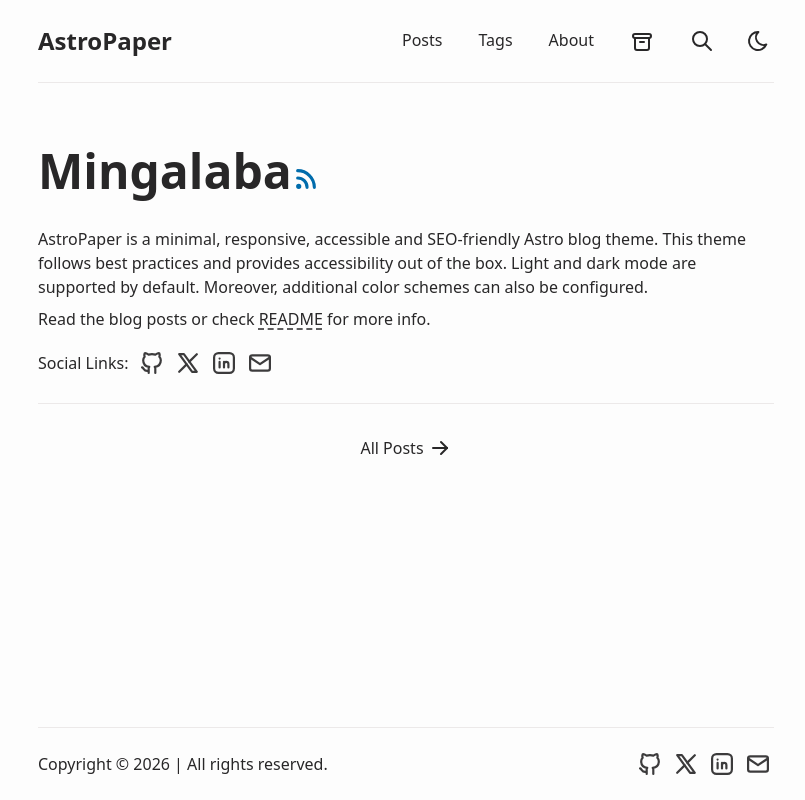
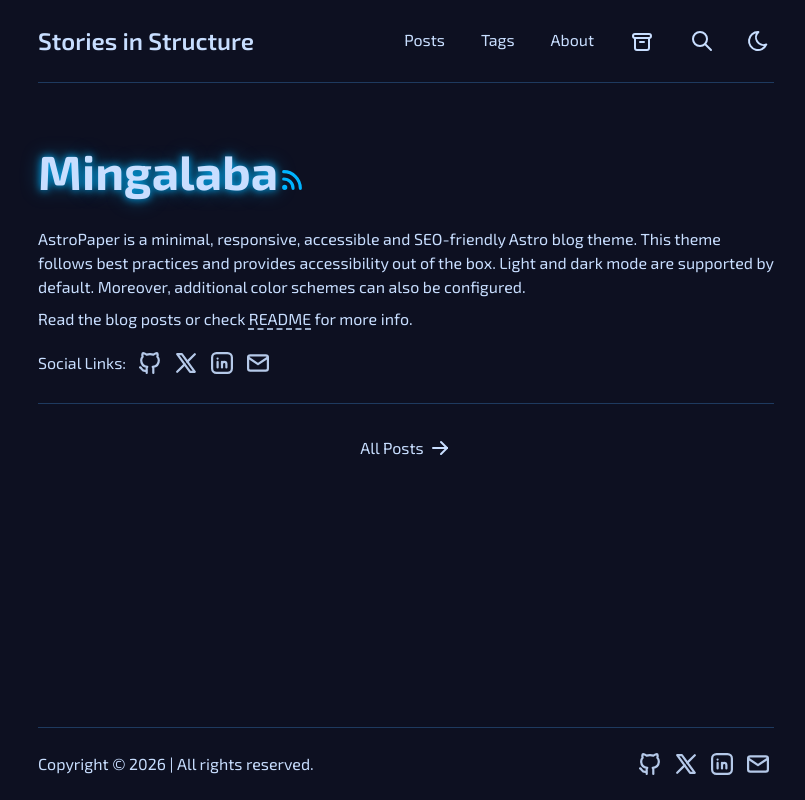
Before and after one commit to storiesinstructure/storiesinstructure.github.io, an Astro site: page / in a window 1280 px wide. Shown: the whole page, without its empty margins (234-1039 px from the left). Built offline with nearby package versions, Linux system fonts and the light colour scheme; Astro itself is replaced by a stand-in of ours.

Commit message:
Updated style

```diff
--- a/src/config.ts
+++ b/src/config.ts
@@ -1,9 +1,9 @@
 export const SITE = {
-  website: "https://astro-paper.pages.dev/", // replace this with your deployed domain
-  author: "Sat Naing",
-  profile: "https://satnaing.dev/",
-  desc: "A minimal, responsive and SEO-friendly Astro blog theme.",
-  title: "AstroPaper",
+  website: "https://storiesinstructure.com",
+  author: "Agata Migalska",
+  profile: "https://storiesinstructure.com",
+  desc: "Exploring the structure hidden in the world around us - from sensor data modelled as graphs, to 3D reconstruction, visual attention, and reasoning over graphs with AI. Whether it's visible or abstract, if it has structure, it has a story.",
+  title: "Stories in Structure",
   ogImage: "astropaper-og.jpg",
   lightAndDarkMode: true,
   postPerIndex: 4,
@@ -19,5 +19,5 @@ export const SITE = {
   dynamicOgImage: true,
   dir: "ltr", // "rtl" | "auto"
   lang: "en", // html lang code. Set this empty and default will be "en"
-  timezone: "Asia/Bangkok", // Default global timezone (IANA format) https://en.wikipedia.org/wiki/List_of_tz_database_time_zones
+  timezone: "Europe/Warsaw", // Default global timezone (IANA format) https://en.wikipedia.org/wiki/List_of_tz_database_time_zones
 } as const;
--- a/src/styles/global.css
+++ b/src/styles/global.css
@@ -1,3 +1,4 @@
+@import url('https://fonts.googleapis.com/css2?family=Exo+2:ital,wght@0,300;0,400;0,600;0,700;1,400&display=swap');
 @import "tailwindcss";
 @import "./typography.css";
 
@@ -5,23 +6,23 @@
 
 :root,
 html[data-theme="light"] {
-  --background: #fdfdfd;
-  --foreground: #282728;
-  --accent: #006cac;
-  --muted: #e6e6e6;
-  --border: #ece9e9;
+  --background: #0d1021;
+  --foreground: #c8deff;
+  --accent: #00b4ff;
+  --muted: #1a2040;
+  --border: #1e3a5f;
 }
 
 html[data-theme="dark"] {
-  --background: #212737;
-  --foreground: #eaedf3;
-  --accent: #ff6b01;
-  --muted: #343f60;
-  --border: #ab4b08;
+  --background: #0a0d1a;
+  --foreground: #e0eeff;
+  --accent: #00b4ff;
+  --muted: #131630;
+  --border: #7b2fff;
 }
 
 @theme inline {
-  --font-app: var(--font-google-sans-code);
+  --font-app: 'Exo 2', sans-serif;
   --color-background: var(--background);
   --color-foreground: var(--foreground);
   --color-accent: var(--accent);
@@ -63,6 +64,10 @@ html[data-theme="dark"] {
   @apply underline decoration-wavy decoration-2 underline-offset-8;
 }
 
+h1, h2, h3 {
+  text-shadow: 0 0 8px var(--accent), 0 0 20px color-mix(in srgb, var(--accent) 40%, transparent);
+}
+
 /* Source: https://piccalil.li/blog/a-more-modern-css-reset/ */
 /* Anything that has been anchored to should have extra scroll margin */
 :target {
```
